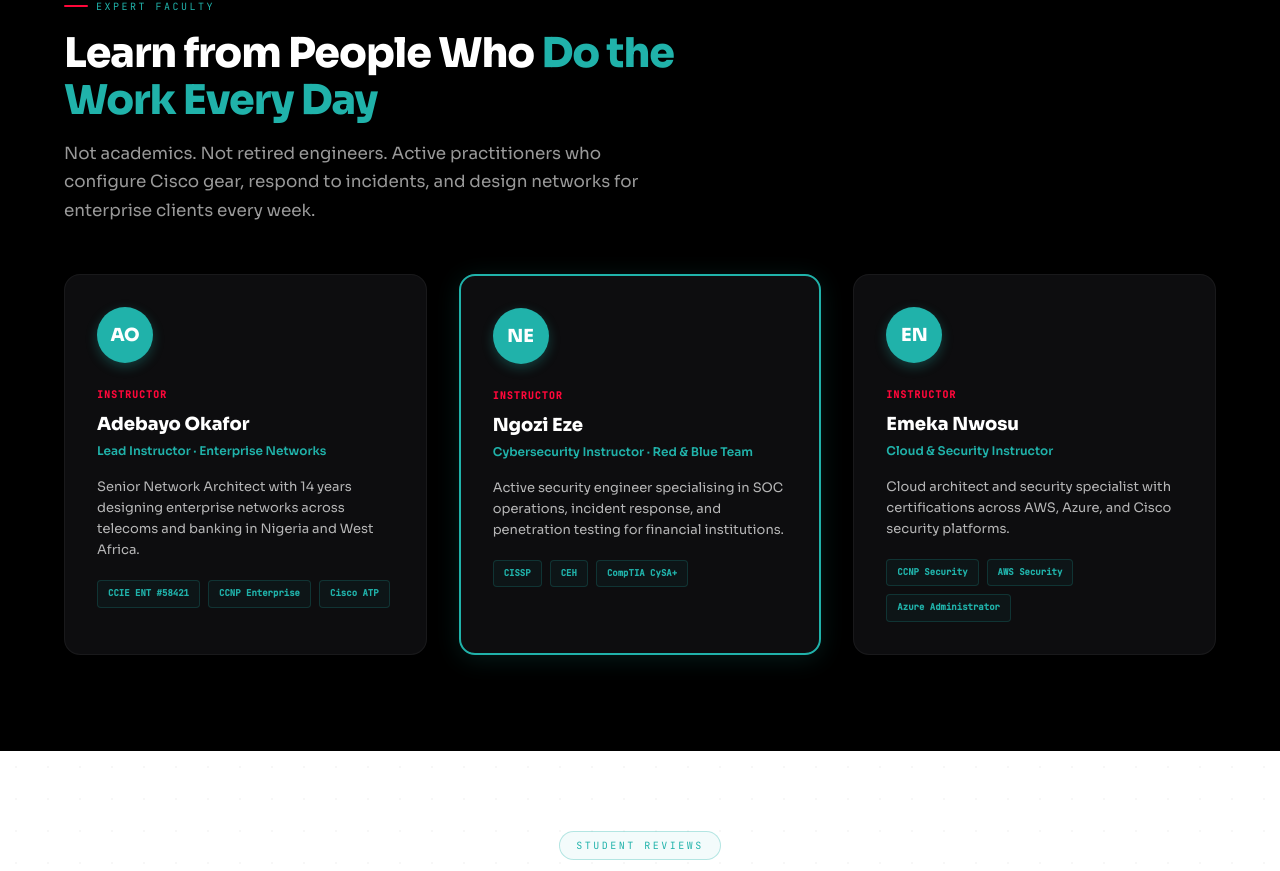
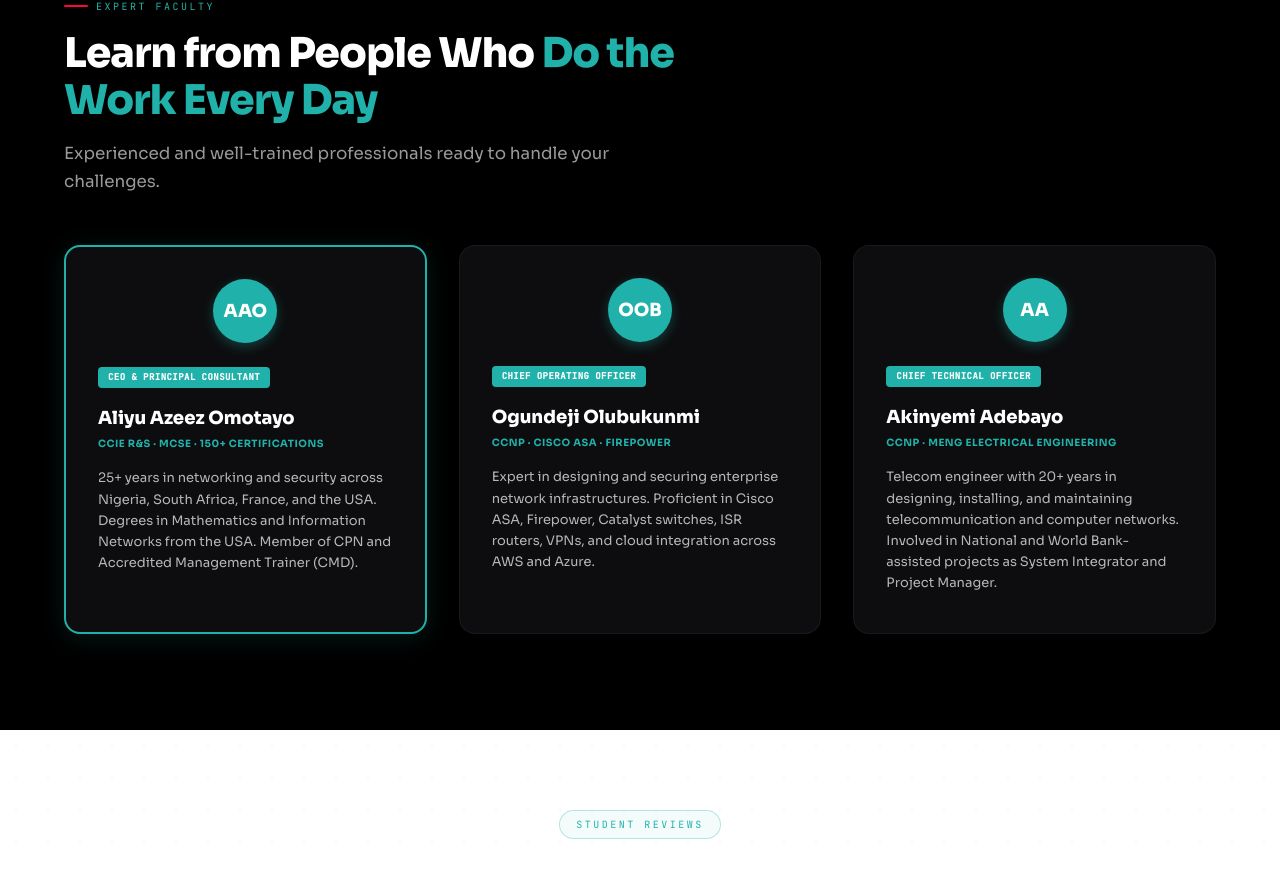
Before and after one commit to doyinsola-coder/secconcepts, a Next.js app: page / in a window 1280 px wide. Shown: the part 5699-6570 px from the top of the page. Built offline with nearby package versions, Linux system fonts and the light colour scheme.

Commit message:
fix: Update instructor details and enhance layout in Instructors component

```diff
--- a/src/app/about/page.tsx
+++ b/src/app/about/page.tsx
@@ -14,6 +14,8 @@ const values = [
   { title: "Empowerment", desc: "We equip individuals and organizations with skills and tools for lasting success in the ever-evolving ICT landscape.", color: "#FF073A", img: "https://images.unsplash.com/photo-1522202176988-66273c2fd55f?w=600&q=75" },
   { title: "Excellence", desc: "We strive for the highest standards in training quality, customer service, and student outcomes — evidenced by our 96% first-attempt pass rate.", color: "#20B2AA", img: "https://images.unsplash.com/photo-1567427017947-545c5f8d16ad?w=600&q=75" },
   { title: "Adaptability", desc: "Flexible, practical solutions tailored to the evolving needs of the IT industry. Weekend, weekday, online, and in-person options.", color: "#20B2AA", img: "https://images.unsplash.com/photo-1581091226825-a6a2a5aee158?w=600&q=75" },
+  {title: "Our Vision", desc: "To afford individuals, firms with PRACTICAL and FLEXIBLE ICT Networking, Security, Web Solutions and Training.", color: "#FF073A", img: "https://images.unsplash.com/photo-1504384308090-c894fdcc538d?w=600&q=75" },
+  {title: "Our Mission", desc: "To empower individuals and organizations with capacity-building tools designed to significantly solve challenges faced in the IT sector.", color: "#20B2AA", img: "https://images.unsplash.com/photo-1504384308090-c894fdcc538d?w=600&q=75"   }
 ];
 
 const team = [
@@ -189,20 +191,6 @@ export default function AboutPage() {
         </div>
       </section>
 
-      {/* Certifications */}
-      <section className="py-20 px-[5%] bg-[#f9fafb] text-center">
-        <div className="max-w-[900px] mx-auto">
-          <span className="inline-block font-mono text-[10px] uppercase tracking-[2px] text-sea-green border border-sea-green-30 bg-sea-green-5 px-4 py-1.5 rounded-full mb-6 font-sora-custom">Certification Partners</span>
-          <h2 className="text-[clamp(1.8rem,3vw,2.5rem)] font-extrabold mb-8 tracking-tight">Globally Recognized Certifications</h2>
-          <div className="flex flex-wrap justify-center gap-3">
-            {certifications.map((c) => (
-              <span key={c} className="text-[12px] font-mono text-black border border-sea-green-30 bg-white px-4 py-2.5 rounded-lg hover:bg-sea-green-10 transition duration-300 cursor-default">{c}</span>
-            ))}
-          </div>
-          <p className="font-mono text-[10px] text-gray-400 mt-8 tracking-wide">Cisco Networking Academy Authorized Training Partner · EC-Council Accredited Training Center · Ilorin, Nigeria · RC1270765</p>
-        </div>
-      </section>
-
       {/* CTA */}
       <section className="py-20 px-[5%] bg-[#d90431] text-center">
         <h2 className="text-[clamp(1.8rem,3vw,2.5rem)] font-extrabold text-white mb-4 tracking-tight">Take the Next Step in Your ICT Career Today</h2>
--- a/src/components/Instructors.tsx
+++ b/src/components/Instructors.tsx
@@ -9,26 +9,26 @@ const sora = Sora({
 
 const instructors = [
   {
-    name: "Adebayo Okafor",
-    role: "Lead Instructor · Enterprise Networks",
-    bio: "Senior Network Architect with 14 years designing enterprise networks across telecoms and banking in Nigeria and West Africa.",
-    certs: ["CCIE ENT #58421", "CCNP Enterprise", "Cisco ATP"],
-    initials: "AO",
-  },
-  {
-    name: "Ngozi Eze",
-    role: "Cybersecurity Instructor · Red & Blue Team",
-    bio: "Active security engineer specialising in SOC operations, incident response, and penetration testing for financial institutions.",
-    certs: ["CISSP", "CEH", "CompTIA CySA+"],
-    initials: "NE",
+    name: "Aliyu Azeez Omotayo",
+    role: "CEO & Principal Consultant",
+    subtitle: "CCIE R&S · MCSE · 150+ CERTIFICATIONS",
+    bio: "25+ years in networking and security across Nigeria, South Africa, France, and the USA. Degrees in Mathematics and Information Networks from the USA. Member of CPN and Accredited Management Trainer (CMD).",
+    initials: "AAO",
     highlight: true,
   },
   {
-    name: "Emeka Nwosu",
-    role: "Cloud & Security Instructor",
-    bio: "Cloud architect and security specialist with certifications across AWS, Azure, and Cisco security platforms.",
-    certs: ["CCNP Security", "AWS Security", "Azure Administrator"],
-    initials: "EN",
+    name: "Ogundeji Olubukunmi",
+    role: "Chief Operating Officer",
+    subtitle: "CCNP · CISCO ASA · FIREPOWER",
+    bio: "Expert in designing and securing enterprise network infrastructures. Proficient in Cisco ASA, Firepower, Catalyst switches, ISR routers, VPNs, and cloud integration across AWS and Azure.",
+    initials: "OOB",
+  },
+  {
+    name: "Akinyemi Adebayo",
+    role: "Chief Technical Officer",
+    subtitle: "CCNP · MENG ELECTRICAL ENGINEERING",
+    bio: "Telecom engineer with 20+ years in designing, installing, and maintaining telecommunication and computer networks. Involved in National and World Bank-assisted projects as System Integrator and Project Manager.",
+    initials: "AA",
   },
 ];
 
@@ -45,41 +45,33 @@ export default function Instructors() {
           <span className="text-[#20B2AA]">Work Every Day</span>
         </h2>
         <p className="text-white/60 text-[1.05rem] max-w-[600px] leading-[1.7] mb-12">
-          Not academics. Not retired engineers. Active practitioners who configure Cisco gear, respond to incidents, and design networks for enterprise clients every week.
+          Experienced and well-trained professionals ready to handle your challenges.
         </p>
 
         <div className="grid grid-cols-[repeat(auto-fill,minmax(280px,1fr))] gap-8">
           {instructors.map((inst) => (
             <div
               key={inst.name}
-              className={`p-8 bg-[#0d0d0f] rounded-2xl transition-all duration-300 hover:-translate-y-1 hover:shadow-[0_10px_30px_rgba(0,0,0,0.5)] ${
+              className={`p-8 bg-[#0d0d0f] rounded-2xl transition-all duration-300 hover:-translate-y-1 hover:shadow-[0_10px_30px_rgba(0,0,0,0.5)] flex flex-col justify-between ${
                 inst.highlight
                   ? "border-2 border-[#20B2AA] shadow-[0_4px_25px_rgba(32,178,170,0.15)]"
                   : "border border-white/5"
               }`}
             >
+              <div>
                 {/* Initials Circle */}
-              <div className="w-14 h-14 rounded-full bg-[#20B2AA] flex items-center justify-center text-lg font-extrabold text-white mb-6 shadow-[0_4px_12px_rgba(32,178,170,0.3)]">
+                <div className="w-16 h-16 rounded-full bg-[#20B2AA] flex items-center justify-center text-lg font-extrabold text-white mb-6 mx-auto shadow-[0_4px_12px_rgba(32,178,170,0.3)]">
                   {inst.initials}
                 </div>
 
                 {/* Info Block */}
-              <div className="flex flex-col">
-                <span className="text-[10px] font-bold font-mono tracking-widest text-[#FF073A] uppercase mb-2">
-                  Instructor
+                <div className="flex flex-col items-start">
+                  <span className="text-[9px] font-bold font-mono tracking-wider bg-[#20B2AA] text-white px-2.5 py-1 rounded mb-4 uppercase">
+                    {inst.role}
                   </span>
                   <h3 className="font-extrabold text-white text-lg mb-1">{inst.name}</h3>
-                <p className="text-[12px] text-[#20B2AA] font-semibold mb-4">{inst.role}</p>
-                <p className="text-[13px] text-white/70 leading-relaxed mb-5">{inst.bio}</p>
-                <div className="flex flex-wrap gap-2">
-                  {inst.certs.map((cert) => (
-                    <span
-                      key={cert}
-                      className="font-mono text-[9px] font-semibold bg-[#20B2AA]/5 text-[#20B2AA] px-2.5 py-1.5 rounded border border-[#20B2AA]/20"
-                    >
-                      {cert}
-                    </span>
-                  ))}
+                  <p className="text-[10px] text-[#20B2AA] font-bold tracking-wider uppercase mb-4">{inst.subtitle}</p>
+                  <p className="text-[13px] text-white/70 leading-relaxed mb-2">{inst.bio}</p>
                 </div>
               </div>
             </div>
```
Lines whose indentation alone changed are shown as unchanged.
